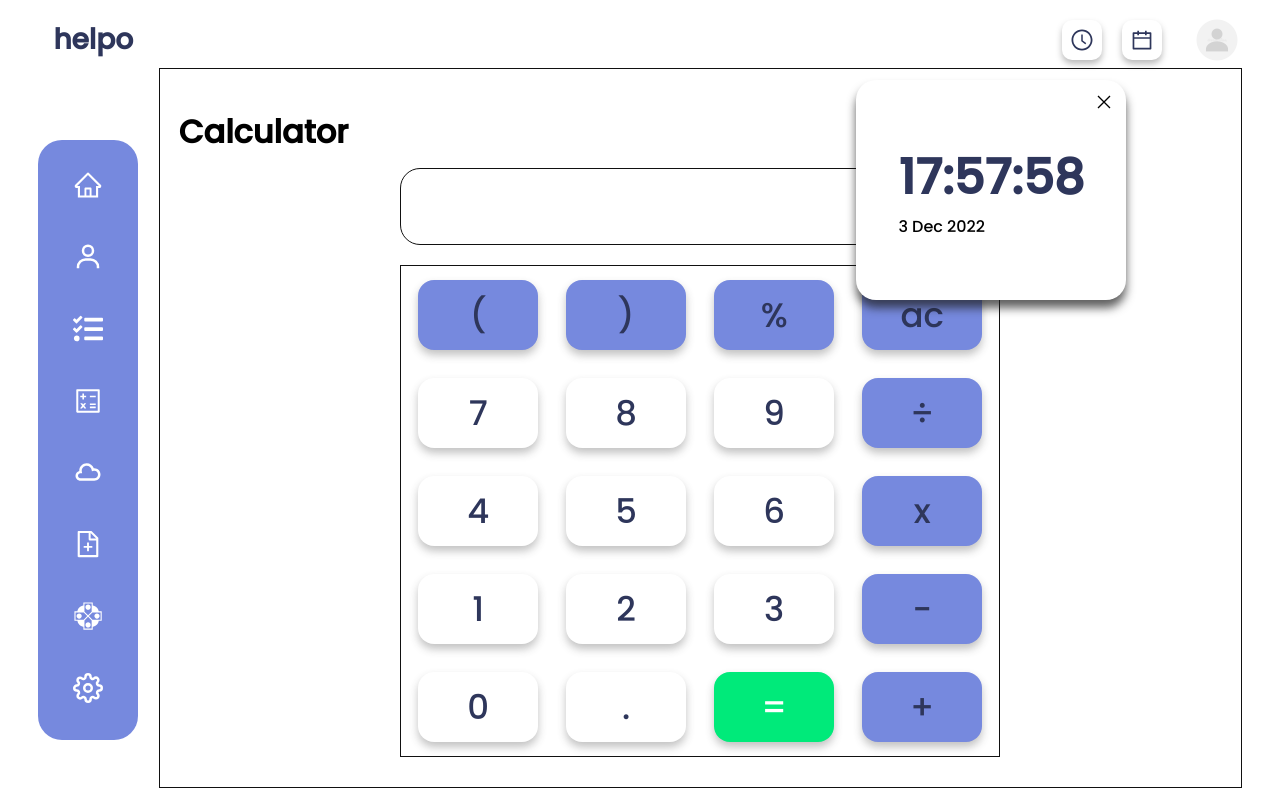
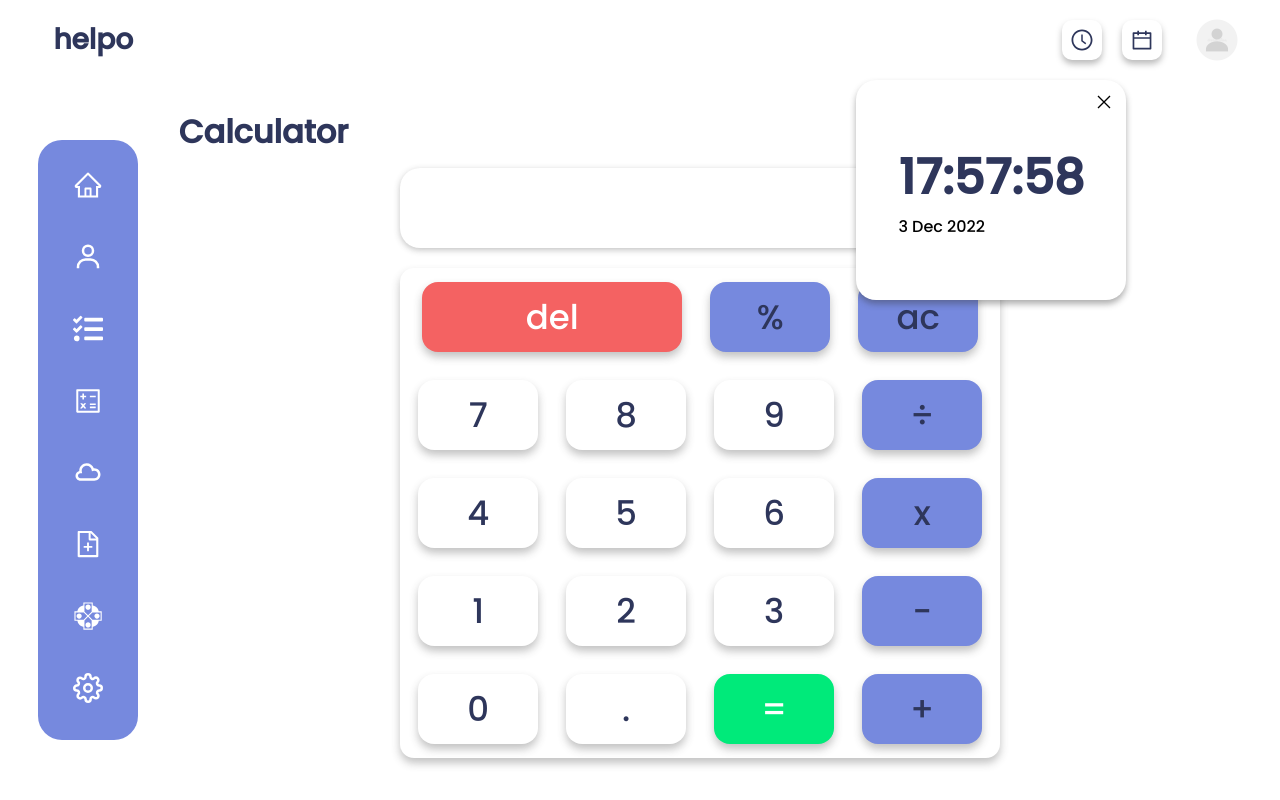
Before and after one commit to YusufjonAbdumajidov/helpo, a React (Create React App) app: page /calculator in a window 1280 px wide. Both pictures are taken after a click on the element 1081 px from the left and 40 px from the top of the page. Built offline with nearby package versions, Linux system fonts and the light colour scheme.

Commit message:
new functionalities added

```diff
--- a/src/Components/Calculator.jsx
+++ b/src/Components/Calculator.jsx
@@ -1,33 +1,50 @@
-import React, { useState } from 'react';
-import { useDispatch } from 'react-redux';
-import buttons from '../data/calculator';
-import { calculate } from '../features/calculator/calculatorSlice';
+import React, { } from 'react';
+import { useDispatch, useSelector } from 'react-redux';
+import { addDigit, clear, chooseOperation, deleteDigit, calculate } from '../features/calculator/calculatorSlice';
 
 
+const INTEGER_FORMATTER = new Intl.NumberFormat("en-us", {
+  maximumFractionDigits: 0,
+})
+const formatOperand = (operand) =>{
+  if(operand == null) return;
+  const [ integer, decimal ] = operand.split(".");
+  if(decimal == null) return INTEGER_FORMATTER.format(integer);
+  return `${INTEGER_FORMATTER.format(integer)}.${decimal}`
+}
 
 const Calculator = () => {
   const dispatch = useDispatch();
-  const [ nums, setNums ] = useState({
-    num1: 0,
-    num2: 0,
-    operator: '',
-  });
-  // const arithmetic = operator =>{
-  //   typeof operator === "string" ? setNums()
-  // }
-  console.log(nums)
+  const { currentOperand, previousOperand, operation } = useSelector((store)=> store.calculator);
 
   return <div className="calculatorContainer">
     <h1>Calculator</h1>
     <div className="calculator">
-      <section className="display">0</section>
+      <section className="display">
+        <div className="previous-operand">{formatOperand(previousOperand)} {operation}</div>
+        <div className="current-operand">{formatOperand(currentOperand)}</div>
+      </section>
       <div className="calButtons">
-          {buttons.map((button) => {
-            const { id, type } = button;
-            return <section
-            onClick={() => dispatch(calculate(type))}
-             className={type} key={id}>{type}</section>
-          })}
+
+          <section onClick={() => dispatch(deleteDigit())}>del</section>
+          <section onClick={() => dispatch(chooseOperation('%'))}>%</section>
+          <section onClick={()=> dispatch(clear())}>ac</section>
+          <section onClick={()=> dispatch(addDigit(7))}>7</section>
+          <section onClick={()=> dispatch(addDigit(8))}>8</section>
+          <section onClick={()=> dispatch(addDigit(9))}>9</section>
+          <section onClick={() => dispatch(chooseOperation('÷'))}>÷</section>
+          <section onClick={()=> dispatch(addDigit(4))}>4</section>
+          <section onClick={()=> dispatch(addDigit(5))}>5</section>
+          <section onClick={()=> dispatch(addDigit(6))}>6</section>
+          <section onClick={() => dispatch(chooseOperation('x'))}>x</section>
+          <section onClick={()=> dispatch(addDigit(1))}>1</section>
+          <section onClick={()=> dispatch(addDigit(2))}>2</section>
+          <section onClick={()=> dispatch(addDigit(3))}>3</section>
+          <section onClick={() => dispatch(chooseOperation('-'))}>-</section>
+          <section onClick={()=> dispatch(addDigit(0))}>0</section>
+          <section onClick={()=> dispatch(addDigit("."))}>.</section>
+          <section  onClick={()=> dispatch(calculate())}>=</section>
+          <section onClick={() => dispatch(chooseOperation('+'))} >+</section>
       </div>
     </div>
   </div>
--- a/src/features/calculator/calculatorSlice.jsx
+++ b/src/features/calculator/calculatorSlice.jsx
@@ -2,19 +2,133 @@ import { createSlice } from "@reduxjs/toolkit";
 
 
 const initialState = {
-    number: 0,
+    currentOperand: null,
+    previousOperand: null,
+    operation: '',
+    overwrite: false,
 };
+
+const evaluate = ({ currentOperand, previousOperand, operation }) => {
+  const prev = parseFloat(previousOperand)
+  const current = parseFloat(currentOperand)
+  if (isNaN(prev) || isNaN(current)) return ""
+  let computation = ""
+  switch (operation) {
+    case "+":
+      computation = prev + current
+      break
+    case "-":
+      computation = prev - current
+      break
+    case "x":
+      computation = prev * current
+      break
+    case "÷":
+      computation = prev / current
+      break
+    case "%":
+      computation = ((current / prev) * 100)
+      break
+    default: console.log("Error in operation");
+  }
+
+  return computation.toString()
+}
+
+
 
 const calculatorSlice = createSlice({
     name: "calculator",
     initialState,
     reducers: {
-        calculate: (state, {payload} ) =>{
-            console.log(payload);
+        addDigit: (state, { payload }) => {
+            if(state.overwrite){
+                return{
+                    ...state,
+                    currentOperand: payload.digit,
+                    overwrite: false,
+                }
+            }
+            if(payload === '0' && state.currentOperand === "0"){
+                return state;
+            }
+            if (payload === "." && state.currentOperand.includes(".")) {
+                return state
+            }
+            return {
+                ...state,
+                currentOperand: `${state.currentOperand || ""}${payload}`,
+            }
+        },
+        clear: () => {
+            return  {
+                currentOperand: null,
+                previousOperand: null,
+                operation: '',
+            }
+        },
+        chooseOperation: (state, { payload }) => {
+            if (state.currentOperand == null && state.previousOperand == null) {
+                return state
+            }
+            if (state.currentOperand == null) {
+                return {
+                  ...state,
+                  operation: payload,
+                }
+            }
+            if (state.previousOperand == null) {
+                return {
+                  ...state,
+                  operation: payload,
+                  previousOperand: state.currentOperand,
+                  currentOperand: null,
+                }
+            }
+            return {
+                ...state,
+                previousOperand: evaluate(state),
+                operation: payload,
+                currentOperand: null,
+            }
+        },
+        deleteDigit: (state)=> {
+            if(state.overwrite){
+                return{
+                    ...state,
+                    overwrite: false,
+                    currentOperand: null,
+                }
+            }
+            if (state.currentOperand == null) return state;
+            if (state.currentOperand.length === 1) {
+              return { ...state, currentOperand: null }
+            }
+            return {
+                ...state,
+                currentOperand: state.currentOperand.slice(0, -1),
+            }
+        },
+        calculate: (state) => {
+            if(
+                state.operation == null ||
+                state.currentOperand == null ||
+                state.previousOperand == null
+            ){
+                return state
+            }
+            return {
+                ...state,
+                overwrite: true,
+                previousOperand: null,
+                operation: null,
+                currentOperand: evaluate(state),
+            }
         }
     },
 });
 
-export const { calculate } = calculatorSlice.actions;
+export const { addDigit, clear,
+    chooseOperation, deleteDigit, calculate } = calculatorSlice.actions;
 
 export default calculatorSlice.reducer;
--- a/src/styles/_calculator.scss
+++ b/src/styles/_calculator.scss
@@ -3,38 +3,42 @@
     height: 90vh;
     padding: 20px;
     padding-top: 40px;
-    @include border();
+    // @include border();
     @include flexCenter();
     flex-direction: column;
     h1{
         position: absolute;
         top: 40px;
         left: 20px;
+        color: $textColor;
     }
     .calculator{
         position: relative;
-        // @include border();
         width: 600px;
         height: 540px;
-        // padding: 20px;
         padding-top: 0px;
         .display{
            width: 600px;
-           @include border();
+           height: 80px;
            @include flexCenter();
-           justify-content: flex-end;
-           padding: 10px 20px;
+           flex-direction: column;
+           align-items: flex-end;
+           padding: 10px 28px;
            border-radius: 20px;
-           font-size: 36px;
+           font-size: 32px;
            color: $textColor;
+           box-shadow: 0 2px 6px rgb(54, 54, 54, .3);
+           .previous-operand{
+            font-size: 18px;
+           }
         }
         .calButtons{
             transform: translateY(20px);
-            @include border();
             @include flexCenter();
             flex-wrap: wrap;
+            box-shadow: 0 5px 8px rgb(54, 54, 54, .3);
+            border-radius: 14px;
             section{
-                // @include border();
                 @include flexCenter();
                 font-size: 34px;
                 width: 120px;
@@ -44,16 +48,20 @@
                 border-radius: 16px;
                 color: $textColor;
                 box-shadow: 0 5px 8px rgb(54, 54, 54, .3);
+                transition: all .3s;
+                &:hover{
+                    box-shadow: 0 9px 12px rgb(54, 54, 54, .3);
+                }
+
             }
-            section:nth-child(1){background-color: $backgroundColor;}
+            section:nth-child(1){color: #fff; background-color: rgb(244, 98, 98); width: 260px;}
             section:nth-child(2){background-color: $backgroundColor;}
             section:nth-child(3){background-color: $backgroundColor;}
-            section:nth-child(4){background-color: $backgroundColor;}
-            section:nth-child(8){background-color: $backgroundColor;}
-            section:nth-child(12){background-color: $backgroundColor;}
-            section:nth-child(16){background-color: $backgroundColor;}
-            section:nth-child(19){background-color: #00EA7A; color: #fff;}
-            section:nth-child(20){background-color: $backgroundColor;}
+            section:nth-child(7){background-color: $backgroundColor;}
+            section:nth-child(11){background-color: $backgroundColor;}
+            section:nth-child(15){background-color: $backgroundColor;}
+            section:nth-child(18){background-color: #00EA7A; color: #fff;}
+            section:nth-child(19){background-color: $backgroundColor;}
         }
     }
 }
--- a/src/styles/_navbar.scss
+++ b/src/styles/_navbar.scss
@@ -46,10 +46,10 @@ nav{
       background-color: #fff;
       padding: 14px;
       border-radius: 20px;
-      box-shadow: 0 8px 10px rgb(28, 28, 28, .7);
+      box-shadow: 0 4px 6px rgba(53, 53, 53, 0.4);
       transition: all .5s;
       animation-name: dropDown;
-      animation-duration: .5s;
+      animation-duration: .8s;
       animation-timing-function: ease-in-out;
       .clockCloseBtn{
         position: absolute;
@@ -69,6 +69,6 @@ nav{
 }
 
 @keyframes dropDown {
-   from { transform: translateY(-200px);}
+   from { transform: translateY(-400px);}
    to { transform: translateY(0px);}
 }
```
